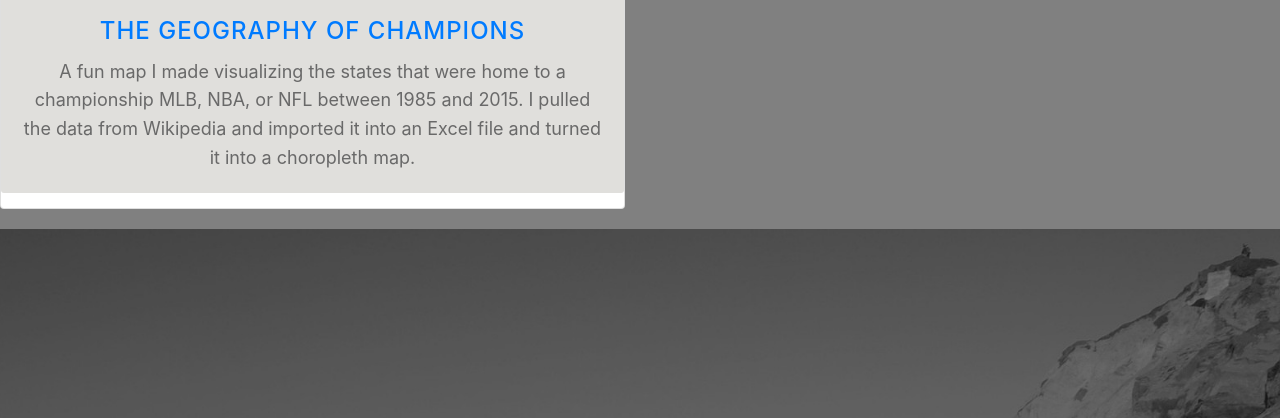
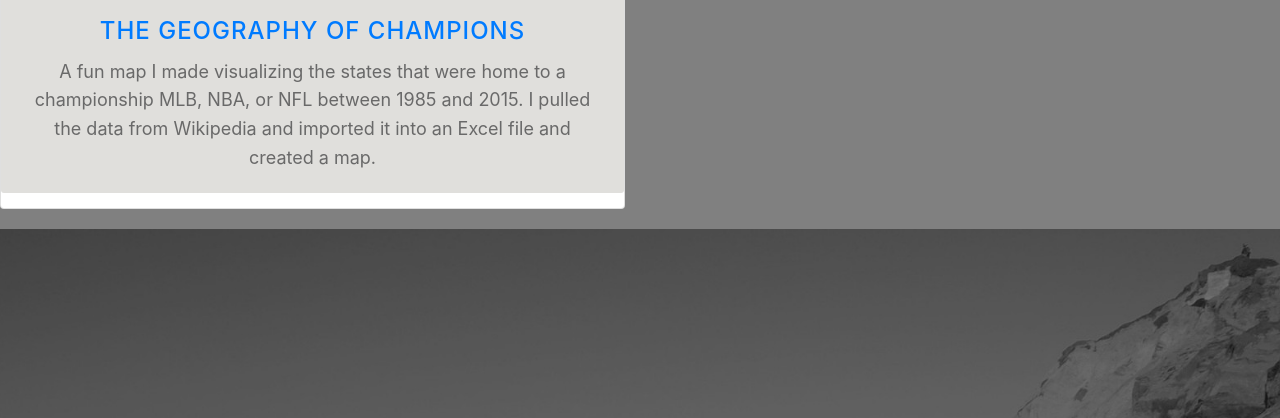
Before and after one commit to itsmeodom/adam, a website with bundled scripts: page index.html in a window 1280 px wide. Shown: the part 3661-4079 px from the top of the page. Built offline with nearby package versions, Linux system fonts and the light colour scheme.

Commit message:
Update index.html
not supposed to be a choropleth map lol

```diff
--- a/index.html
+++ b/index.html
@@ -167,7 +167,7 @@
               <h4 class="card-title">
                 <a href="https://raw.githubusercontent.com/itsmeodom/adam/master/img/goc.jpg" target="_blank">The Geography of Champions</a>
               </h4>
-              <p class="card-text">A fun map I made visualizing the states that were home to a championship MLB, NBA, or NFL between 1985 and 2015. I pulled the data from Wikipedia and imported it into an Excel file and turned it into a choropleth map.</p>
+              <p class="card-text">A fun map I made visualizing the states that were home to a championship MLB, NBA, or NFL between 1985 and 2015. I pulled the data from Wikipedia and imported it into an Excel file and created a map.</p>
             </div>
           </div>
         </div>
```
